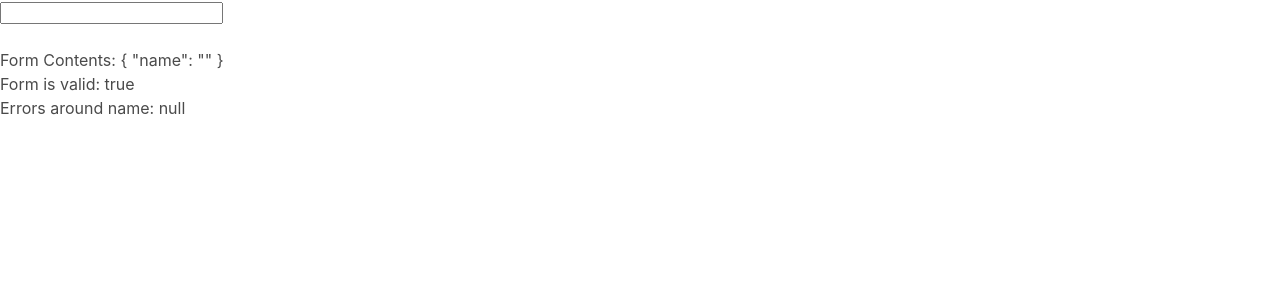
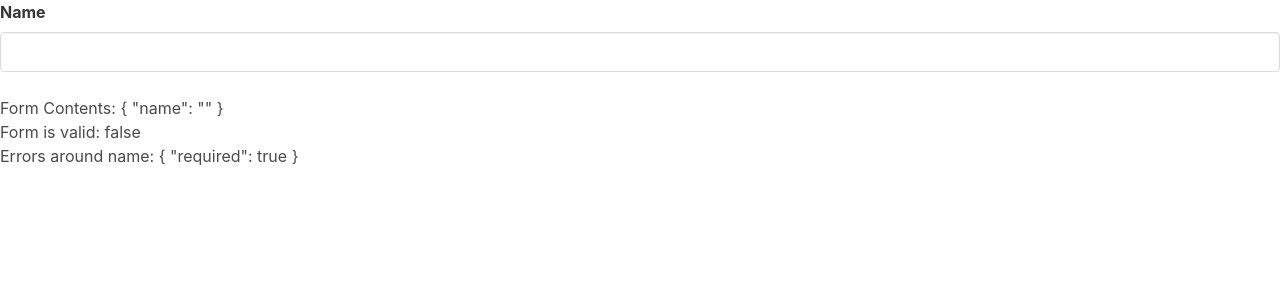
Before and after one commit to Terrence-Me/creditcard-payment-reactive-form-ng, an Angular app: page / in a window 1280 px wide. Shown: the top 300 px of the page. Built offline with nearby package versions, Linux system fonts and the light colour scheme.

Commit message:
validation error styles

```diff
--- a/src/app/card-form/card-form.component.html
+++ b/src/app/card-form/card-form.component.html
@@ -1,5 +1,5 @@
 <form [formGroup]="cardForm" action="">
-    <app-input [control]="$any (cardForm.get('name'))"></app-input>
+    <app-input label="Name" [control]="$any (cardForm.get('name'))"></app-input>
 
 </form>
 
--- a/src/app/card-form/card-form.component.ts
+++ b/src/app/card-form/card-form.component.ts
@@ -9,11 +9,9 @@
 export class CardFormComponent {
   cardForm = new FormGroup({
     name: new FormControl<any>('', [
-      // Validators.required,
-      // Validators.minLength(3),
-      // Validators.maxLength(5),
-
-      Validators.pattern(/\s/),
+      Validators.required,
+      Validators.minLength(3),
+      Validators.maxLength(5),
     ]),
   });
 
--- a/src/app/input/input.component.html
+++ b/src/app/input/input.component.html
@@ -1,17 +1,23 @@
-<input [formControl]="control" />
-<ng-container *ngIf="control.touched">
-    <div *ngIf="control.errors?.['required']">Value is required.</div>
-    <div *ngIf="control.errors?.['minlength']">Value you entered is
+<div class="field">
+    <label for="" class="label">{{label}}</label>
+    <div class="control">
+        <input class="input" [ngClass]="{'is-danger':showErrors()}" [formControl]="control" />
+    </div>
+    <ng-container *ngIf="showErrors()">
+        <div class="help is-danger" *ngIf="control.errors?.['required']">Value is required.</div>
+        <div class="help is-danger" *ngIf="control.errors?.['minlength']">Value you entered is
             {{control.errors?.['minlength'].actualLength }}
             characters long, but it must be at least
             {{ control.errors?.['minlength'].requiredLength }}
-        characters</div>
-    <div *ngIf="control.errors?.['maxlength']">
+            characters
+        </div>
+        <div class="help is-danger" *ngIf="control.errors?.['maxlength']">
             Value you entered is
             {{ control.errors?.['maxlength'].actualLength }} characters long, but it cannot be longer than
             {{ control.errors?.['maxlength'].requiredLength }} characters.
         </div>
-    <div *ngIf="control.errors?.['pattern']">
+        <div class="help is-danger" *ngIf="control.errors?.['pattern']">
             Invalid Format
         </div>
     </ng-container>
+</div>
--- a/src/app/input/input.component.ts
+++ b/src/app/input/input.component.ts
@@ -8,4 +8,10 @@
 })
 export class InputComponent {
   @Input() control: FormControl;
+  @Input() label: string;
+
+  showErrors() {
+    const { dirty, touched, errors } = this.control;
+    return touched && dirty && errors;
+  }
 }
```
Lines whose indentation alone changed are shown as unchanged.
